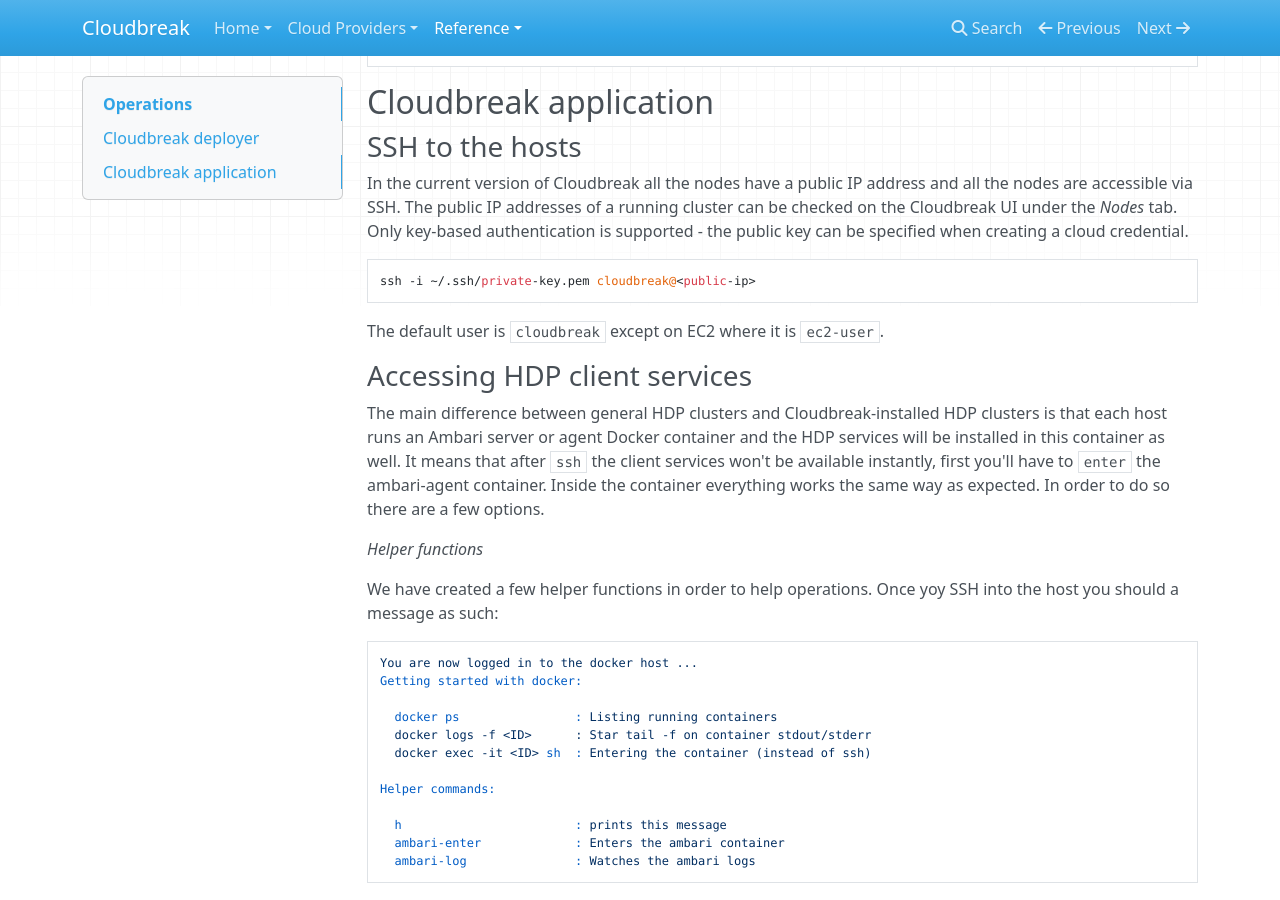
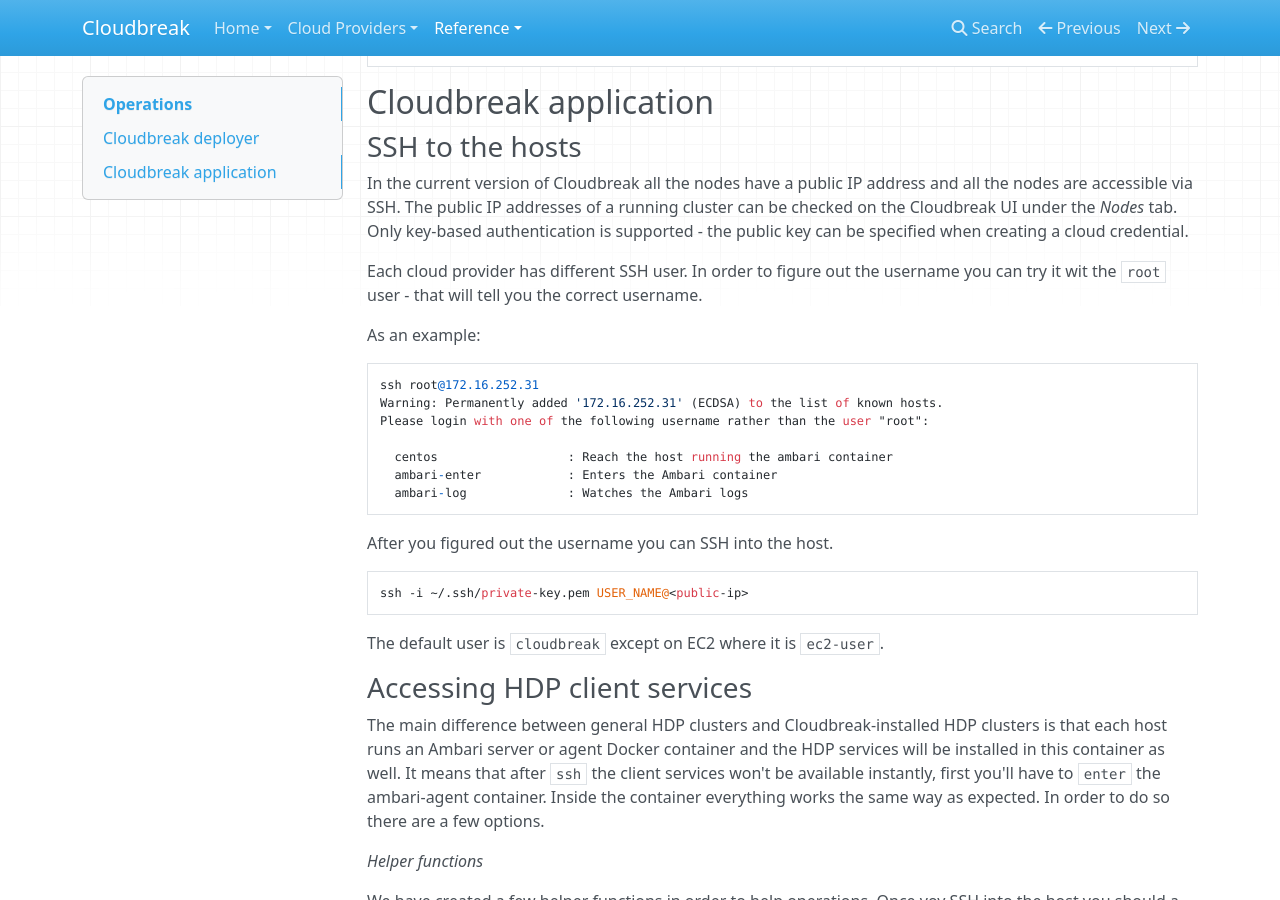
Before and after one commit to wprender/cloudbreak-docs, an MkDocs documentation site: the page built from docs/operations.md, in a window 1280 px wide and 900 px high, scrolled down 852 px. Built offline with MkDocs 1.6.1, drawn with Linux system fonts in a browser that asks for light colours; nearby versions of some CDN libraries; old or Windows-style settings are respelled for this version of MkDocs.

Commit message:
SSH info added

````diff
--- a/docs/operations.md
+++ b/docs/operations.md
@@ -52,8 +52,24 @@ In the current version of Cloudbreak all the nodes have a public IP address and
 The public IP addresses of a running cluster can be checked on the Cloudbreak UI under the *Nodes* tab.
 Only key-based authentication is supported - the public key can be specified when creating a cloud credential.
 
+Each cloud provider has different SSH user. In order to figure out the username you can try it wit the `root` user - that will tell you the correct username.
+
+As an example:
+
 ```
-ssh -i ~/.ssh/private-key.pem cloudbreak@<public-ip>
+ssh root@172.16.252.31
+Warning: Permanently added '172.16.252.31' (ECDSA) to the list of known hosts.
+Please login with one of the following username rather than the user "root":
+
+  centos                  : Reach the host running the ambari container
+  ambari-enter            : Enters the Ambari container
+  ambari-log              : Watches the Ambari logs
+```
+
+After you figured out the username you can SSH into the host.
+
+```
+ssh -i ~/.ssh/private-key.pem USER_NAME@<public-ip>
 ```
 
 The default user is `cloudbreak` except on EC2 where it is `ec2-user`.
````
